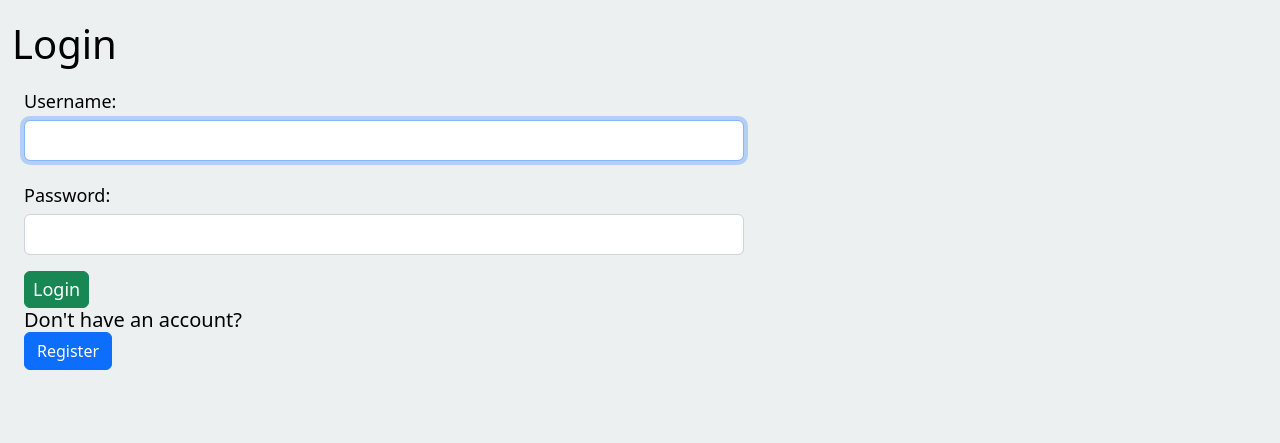
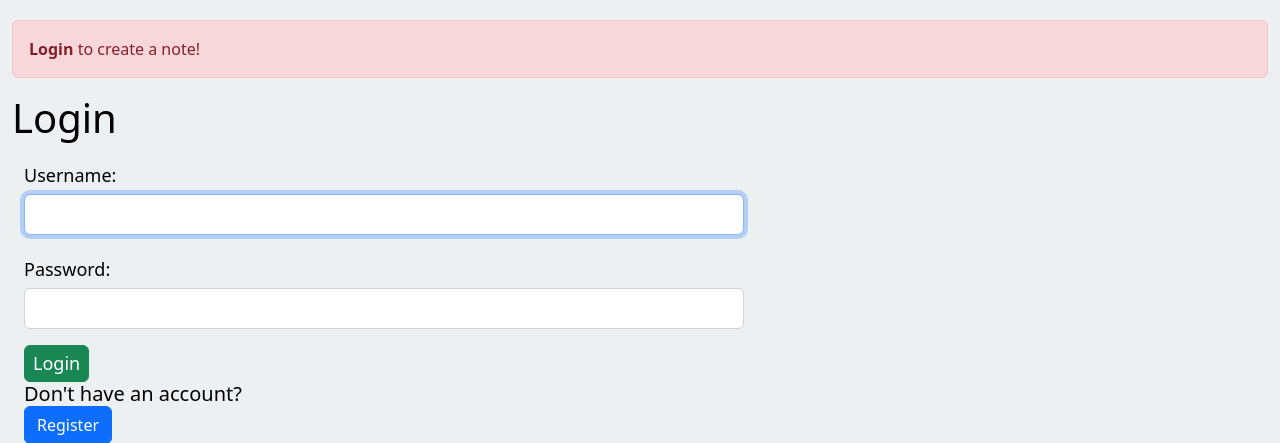
Before and after one commit to dori-dev/django-sample, a Django app: page /accounts/login/?next=/create/ in a window 1280 px wide. Shown: the part 56-499 px from the top of the page. Run offline with Django 4.2, Linux system fonts and the light colour scheme.

Commit message:
use login required for views

```diff
--- a/accounts/templates/accounts/login.html
+++ b/accounts/templates/accounts/login.html
@@ -3,6 +3,25 @@
 {% block title %}Login{% endblock title %}
 
 {% block content %}
+  <div>
+    {% if "create" in request.GET.next %}
+      <div class="alert alert-danger" role="alert">
+        <strong>Login</strong> to create a note!
+      </div>
+    {% elif "detail" in request.GET.next %}
+      <div class="alert alert-danger" role="alert">
+        <strong>Login</strong> to view a note!
+      </div>
+    {% elif "update" in request.GET.next %}
+      <div class="alert alert-danger"  role="alert">
+        <strong>Login</strong> to update a note!
+      </div>
+    {% elif "delete" in request.GET.next %}
+      <div class="alert alert-danger custom-alert" role="alert">
+        <strong>Login</strong> to delete a todo!
+      </div>
+    {% endif %}
+  </div>
   <h1>Login</h1>
   <form action="" method="post" class="container-fluid custom-form">
     {% csrf_token %}
--- a/notes/views.py
+++ b/notes/views.py
@@ -1,6 +1,7 @@
 from django.http import Http404
 from django.shortcuts import get_object_or_404, redirect, render
 from django.contrib import messages
+from django.contrib.auth.decorators import login_required
 from django.core.handlers.wsgi import WSGIRequest
 from .models import Note
 from .forms import NoteCreateUpdateForm
@@ -19,6 +20,7 @@ def index(request: WSGIRequest):
     return render(request, "notes/index.html", context)
 
 
+@login_required(login_url='accounts:login')
 def detail(request: WSGIRequest, pk: int):
     note = get_object_or_404(Note, pk=pk)
     if note.author != request.user:
@@ -29,6 +31,7 @@ def detail(request: WSGIRequest, pk: int):
     return render(request, "notes/detail.html", context)
 
 
+@login_required(login_url='accounts:login')
 def create(request: WSGIRequest):
     if request.method == "POST":
         form = NoteCreateUpdateForm(request.POST)
@@ -51,6 +54,7 @@ def create(request: WSGIRequest):
     return render(request, "notes/create.html", context)
 
 
+@login_required(login_url='accounts:login')
 def update(request: WSGIRequest, pk: int):
     note = get_object_or_404(Note, pk=pk)
     if note.author != request.user:
@@ -74,6 +78,7 @@ def update(request: WSGIRequest, pk: int):
     return render(request, "notes/update.html", context)
 
 
+@login_required(login_url='accounts:login')
 def delete(request: WSGIRequest, pk: int):
     note = get_object_or_404(Note, pk=pk)
     if note.author != request.user:
```
Also changed, not shown: accounts/templates/accounts/register.html (+21 -2 lines). Lines whose indentation alone changed are shown as unchanged.
